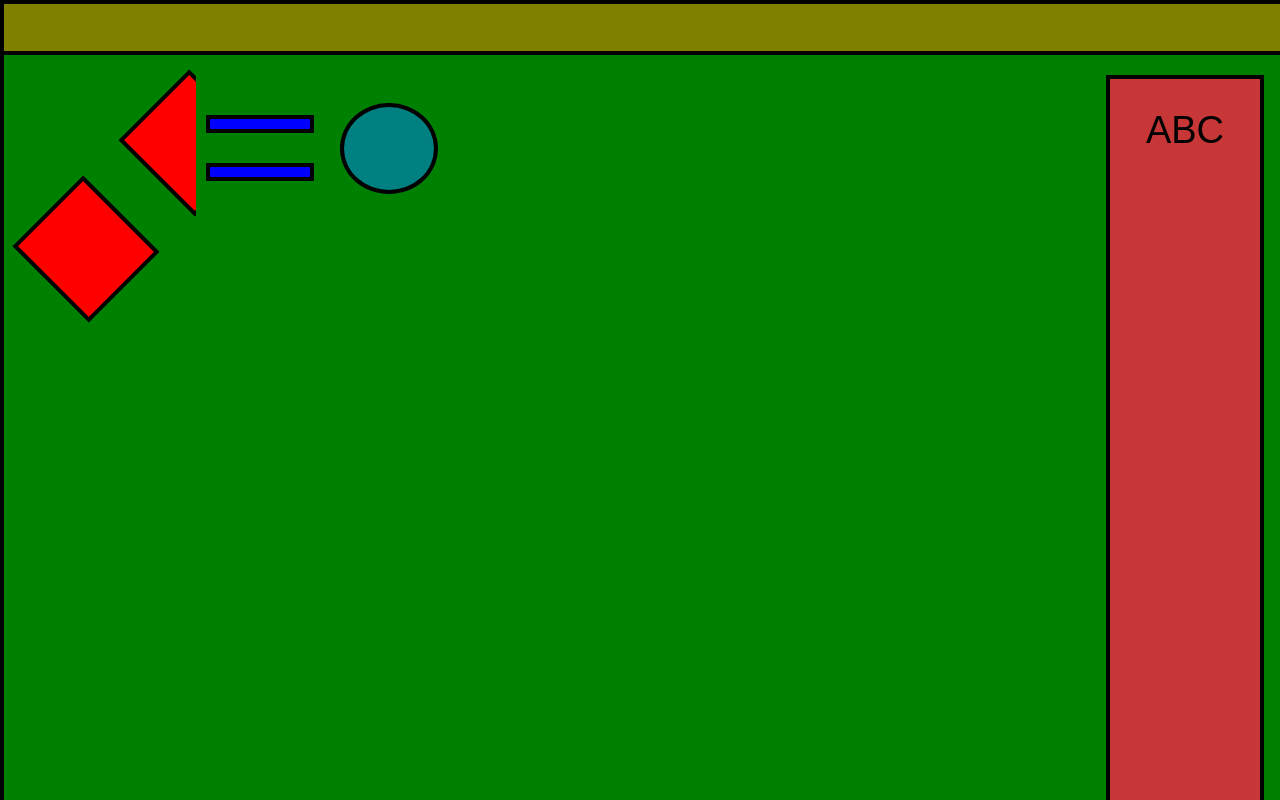
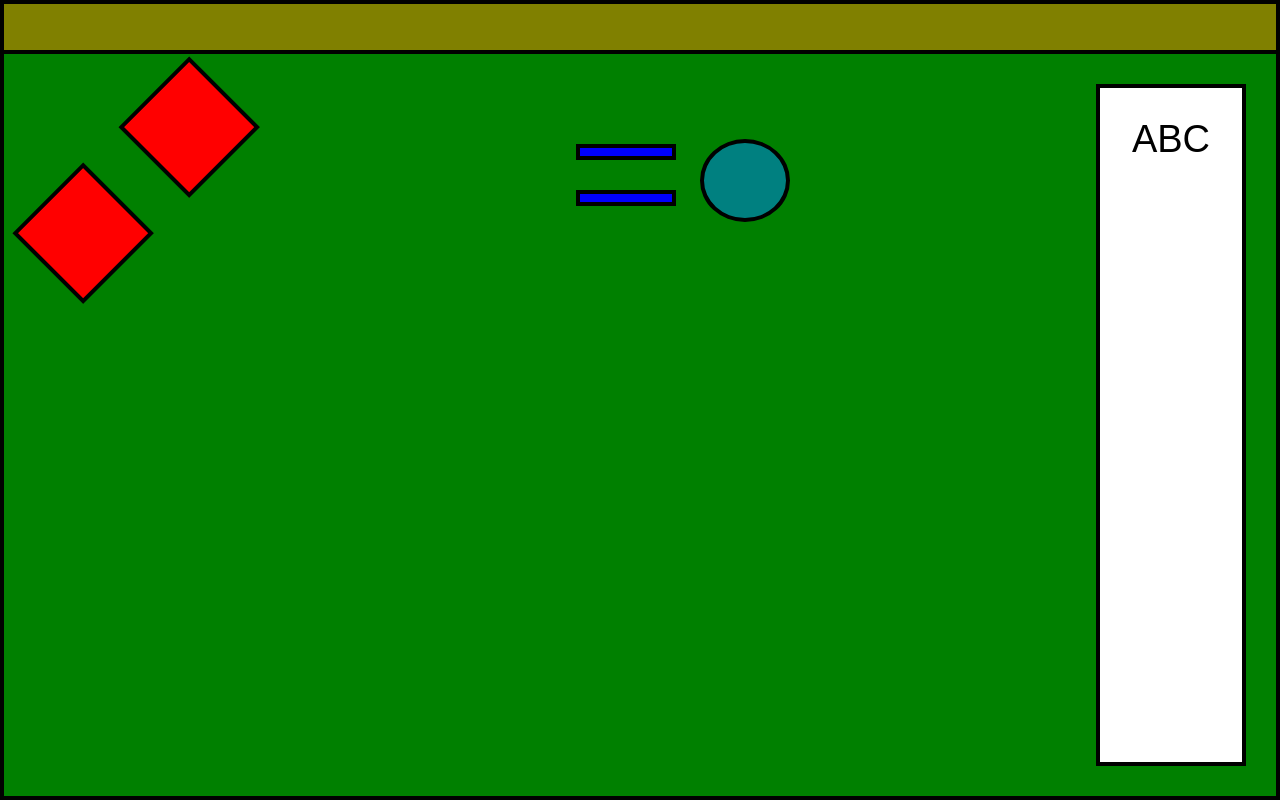
Before and after one commit to Werthis/Responsive-page-with-HTML-CSS-Only, a plain HTML site: page index.html in a window 1280 px wide. Drawn offline with Linux system fonts and the light colour scheme.

Commit message:
Make tablet and desktop view, fix box-sizing

```diff
--- a/index.html
+++ b/index.html
@@ -18,11 +18,13 @@
             </div>
           </div>
           <div class="section2">
-            <div class="equal">
-              <div class="line"></div>
-              <div class="line"></div>
+            <div class="section2-box">
+              <div class="equal">
+                <div class="line"></div>
+                <div class="line"></div>
+              </div>
+              <div class="circle"></div>
             </div>
-            <div class="circle"></div>
           </div>
         </div>
         <div class="section3">
--- a/style.css
+++ b/style.css
@@ -1,8 +1,13 @@
 * {
-  width: 100vw;
-  height: 100vh;
   margin: 0;
   padding: 0;
+  box-sizing: border-box;
+}
+
+html,
+body {
+  width: 100%;
+  height: 100%;
   overflow: hidden;
 }
 
@@ -19,6 +24,7 @@
   display: flex;
   width: 100%;
   height: 50px;
+  min-height: 50px;
   background-color: #808000;
   border-bottom: 4px solid #000000;
 }
@@ -34,18 +40,13 @@
   display: flex;
   flex-direction: column;
   width: 100%;
-  height: 50%;
-  min-height: 350px;
 }
 
 .section1 {
   display: flex;
-  flex-direction: column;
-  align-items: flex-start;
-  justify-content: center;
   width: fit-content;
-  height: 70%;
-  padding: 10px;
+  height: 260px;
+  padding: 80px 10px 0px 10px;
 }
 
 .squares-container {
@@ -66,10 +67,17 @@
 
 .section2 {
   display: flex;
+  width: 100%;
+  padding-top: 50px;
+  align-items: center;
+}
+
+.section2-box {
+  display: flex;
   flex-direction: row;
-  height: 30%;
+  height: fit-content;
   width: 100%;
-  align-items: center;
+  gap: 10px;
 }
 
 .equal {
@@ -77,14 +85,14 @@
   flex-direction: column;
   width: 124px;
   height: fit-content;
-  padding: 10px;
+  padding: 5px 10px;
   gap: 30px;
 }
 
 .line {
   display: flex;
   width: 100px;
-  height: 10px;
+  height: 16px;
   background-color: #0000ff;
   border: 4px solid #000000;
 }
@@ -100,9 +108,10 @@
 
 .section3 {
   display: flex;
-  height: 50%;
+  height: 100%;
   width: 100%;
-  padding-bottom: 30px;
+  padding-bottom: 10px;
+  margin-top: 10px;
   justify-content: center;
 }
 
@@ -116,6 +125,7 @@
 
 .abc-text {
   display: flex;
+  width: 100%;
   height: fit-content;
   justify-content: center;
   margin-top: 30px;
@@ -134,20 +144,22 @@
     height: 100%;
   }
 
-  .section2 {
-    height: 50%;
-    align-items: center;
+  .section1 {
+    padding-top: 75px;
+    min-height: 210px;
   }
 
   .section3 {
     height: 100%;
-    padding: 20px;
+    width: 40%;
+    padding: 30px;
+    padding-bottom: 20px;
+    margin-top: 0;
     justify-content: end;
   }
 
   .abc {
     background-color: #c83737;
-    /* height: 80%; */
   }
 }
 
@@ -157,5 +169,28 @@
     flex-direction: row;
     width: 100%;
     height: 50%;
+    justify-content: space-between;
+  }
+
+  .section1 {
+    width: 100%;
+  }
+
+  .section2 {
+    height: 100%;
+    padding-top: 85px;
+    align-items: flex-start;
+  }
+
+  .section2-box {
+    justify-content: center;
+  }
+
+  .section3 {
+    padding-bottom: 30px;
+  }
+
+  .abc {
+    background-color: #ffffff;
   }
 }
```
